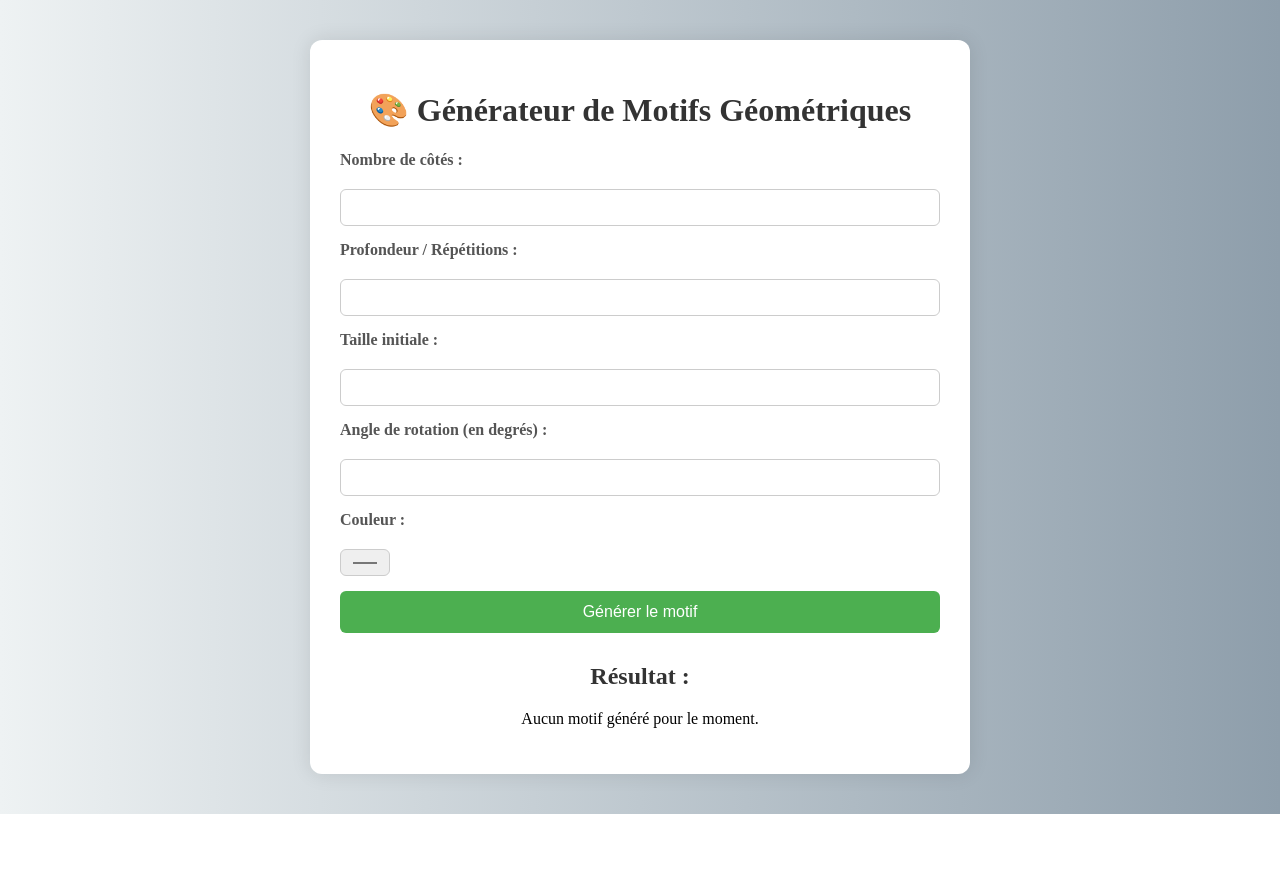
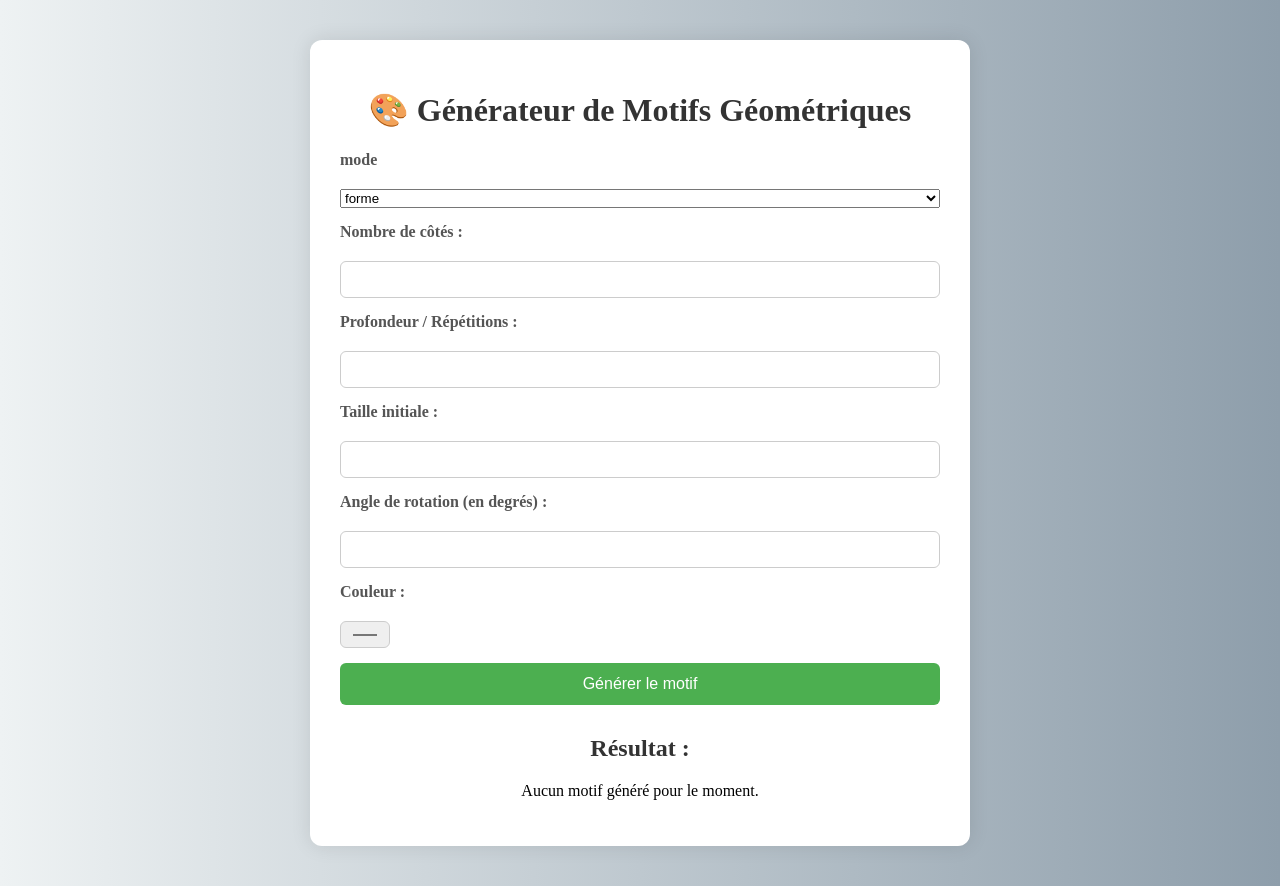
Before and after one commit to MattCazor/PMG, a Flask app: page / in a window 1280 px wide. Before the commit the page ends 814 px from the top, so only its background shows below. Run offline with Flask 3, Linux system fonts and the light colour scheme.

Commit message:
ajout fractale

```diff
--- a/lien.py
+++ b/lien.py
@@ -9,14 +9,21 @@ def index():
 
 @app.route("/generer", methods=["POST"]) #losque l'on clique sur generer on lance la methode post presente dans le form identifier comme /generer
 def generer():
-    nb_cotes = request.form["cotes"] #recupere la donnee cotes
-    nb_rep = request.form["rep"]
-    taille = request.form["taille"]
-    angle = request.form["angle"]
-    couleur = request.form["couleur"]
-    subprocess.run(["python3", "generateur.py", nb_cotes, nb_rep, taille, angle, couleur]) #compile l'autre fichier python avec les donnees recuperer mais sans perturber le serveur
-    image_url = url_for('static', filename='motif.png') #recupere l'url de l'image cree
+    mode = request.form["mode"]
+    if mode == "forme":
+        nb_cotes = request.form["cotes"] #recupere la donnee cotes
+        nb_rep = request.form["rep"]
+        taille = request.form["taille"]
+        angle = request.form["angle"]
+        couleur = request.form["couleur"]
+        subprocess.run(["python3", "generateur.py",mode, nb_cotes, nb_rep, taille, angle, couleur], check=True)
+    elif mode == "fractale":
+        taille = request.form["taille"]
+        niveau = request.form["niveau"]
+        couleur = request.form["couleur"]
+        subprocess.run(["python3", "generateur.py",mode, taille, niveau, couleur])
+    image_url = url_for('static', filename='motif.png')
     return render_template("index.html", image_url=image_url) #affiche la page avec l'image genere
 
-if __name__ == "__main__": #ne compile que si le fichier est compile directement
-    app.run(debug=True) #demare le serveur et le met a jour a la moindre modifictaion du code
+
+app.run(debug=True) #demare le serveur et le met a jour a la moindre modifictaion du code
--- a/templates/index.html
+++ b/templates/index.html
@@ -15,21 +15,29 @@
         <form method="POST" action="/generer">
             <!-- la metode 'post' est importante pour recuperer les donnees, l'action
             permet d'indiquer a flask ou se trouvent les informations a recupere -->
-            <label>Nombre de côtés :</label>
-            <input type="number" name="cotes" min="3" required>
+            <label>mode</label>
+            <select name="mode" id="mode">
+                <option value="forme">forme</option>
+                <option value="fractale">fractale</option>
+            </select>
+            <label class="simple">Nombre de côtés :</label>
+            <input type="number" name="cotes" min="3" class="simple">
             <!-- la balise 'required' permet d'empecher l'envoie si les champs ne sont pas remplis comme il faut -->
 
-            <label>Profondeur / Répétitions :</label>
-            <input type="number" name="rep" min="1" required>
+            <label class="simple">Profondeur / Répétitions :</label>
+            <input type="number" name="rep" min="1" class="simple">
 
             <label>Taille initiale :</label>
             <input type="number" name="taille" min="10" required>
 
-            <label>Angle de rotation (en degrés) :</label>
-            <input type="number" name="angle" min="0" max="360" required>
+            <label class="simple">Angle de rotation (en degrés) :</label>
+            <input type="number" name="angle" min="0" max="360" class="simple">
+
+            <label class="fract">niveau</label>
+            <input type="number" name="niveau" class="fract">
 
             <label>Couleur :</label>
-            <input type="color" name="couleur" required>
+            <input type="color" name="couleur">
 
 
             <button type="submit">Générer le motif</button>
@@ -48,6 +56,31 @@
         </div>
 
     </div>
+    <script>
+        const select = document.getElementById("mode");
+        const fractFields = document.querySelectorAll(".fract");
+        const simpleFields = document.querySelectorAll(".simple");
+
+        select.addEventListener("change", changement)
+        function changement(){
+            if (select.value == "forme") {
+                for (const elem of fractFields) {
+                    elem.style.display = "none";
+                }
+                for (const elem of simpleFields) {
+                    elem.style.display = "block";
+                }
+            } else {
+                for(const elem of simpleFields){
+                    elem.style.display = "none";
+                }
+                for(const elem of fractFields){
+                    elem.style.display = "block";
+                }
+            }
+        }
+        changement();
+    </script>
 </body>
 
 </html>
```
